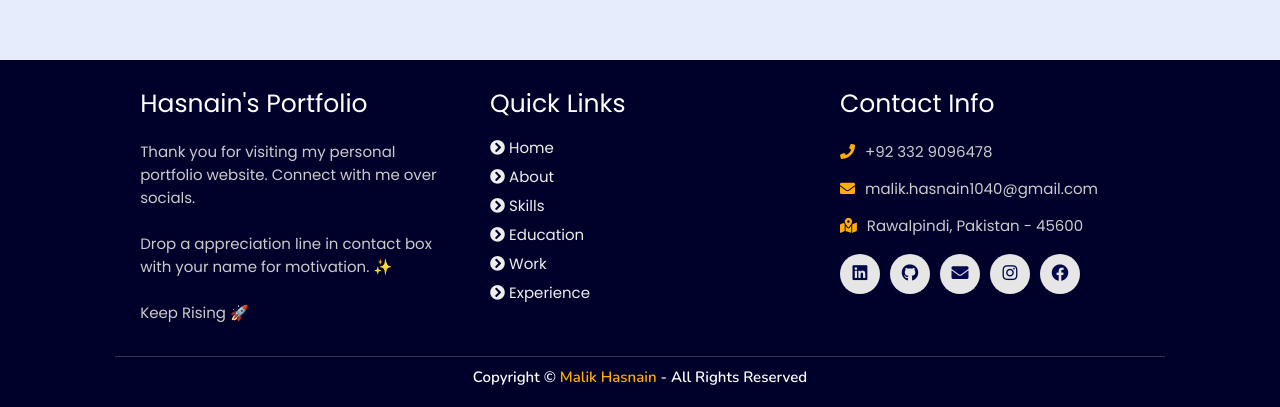
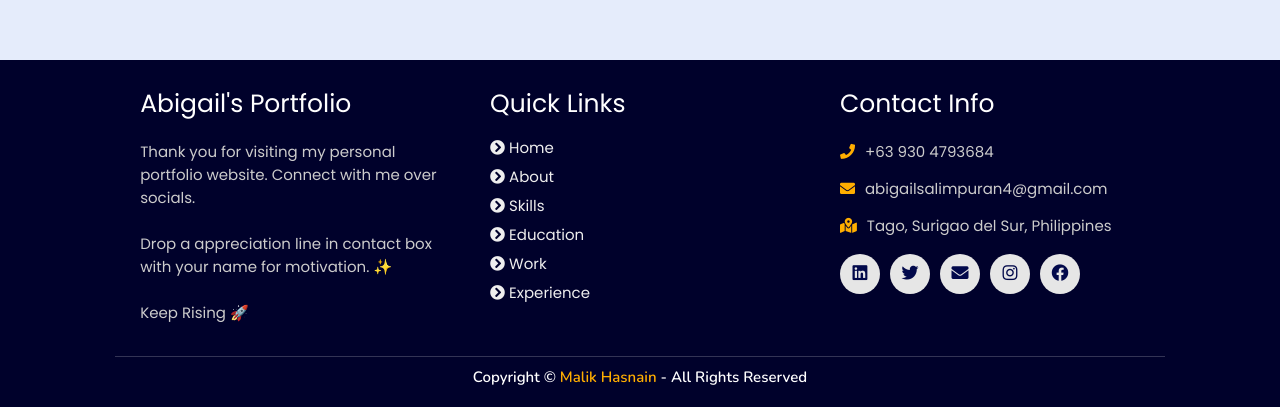
Before and after one commit to Hasnain-malikk/client-1-portfolio, a plain HTML site: page index.html in a window 1280 px wide. Shown: the part 5865-6272 px from the top of the page. Drawn offline with nearby package versions, Linux system fonts and the light colour scheme; animation ran at ten frames a second.

Commit message:
footer updated

```diff
--- a/index.html
+++ b/index.html
@@ -393,7 +393,7 @@
     `;
 
     // Encode email address
-    const emailAddress = 'malik.hasnain1040@gmail.com';
+    const emailAddress = 'abigailsalimpuran4@gmail.com';
     const encodedEmailAddress = encodeURIComponent(emailAddress);
 
     // Construct mailto URL
@@ -427,7 +427,7 @@
   <div class="box-container">
 
       <div class="box">
-          <h3>Hasnain's Portfolio</h3>
+          <h3>Abigail's Portfolio</h3>
           <p>Thank you for visiting my personal portfolio website. Connect with me over socials. <br/> <br/> Drop a appreciation line in contact box with your name for motivation. ✨<br/> <br/> Keep Rising 🚀</p>
       </div>
 
@@ -443,16 +443,16 @@
 
       <div class="box">
           <h3>contact info</h3>
-          <p> <i class="fas fa-phone"></i>+92 332 9096478</p>
-          <p> <i class="fas fa-envelope"></i>malik.hasnain1040@gmail.com</p>
-          <p> <i class="fas fa-map-marked-alt"></i>Rawalpindi, Pakistan - 45600</p>
+          <p> <i class="fas fa-phone"></i>+63 930 4793684</p>
+          <p> <i class="fas fa-envelope"></i>abigailsalimpuran4@gmail.com</p>
+          <p> <i class="fas fa-map-marked-alt"></i>Tago, Surigao del Sur, Philippines</p>
           <div class="share">
 
-              <a href="https://www.linkedin.com/in/malik-hasnain-7a2b392a2/" class="fab fa-linkedin" aria-label="LinkedIn" target="_blank"></a>
-              <a href="https://github.com/Hasnain-malikk" class="fab fa-github" aria-label="GitHub" target="_blank"></a>
-              <a href="mailto:malik.hasnain1040@gmail.com" class="fas fa-envelope" aria-label="Mail" target="_blank"></a>
-              <a href="https://www.instagram.com/malikhasnaindev/" class="fab fa-instagram" aria-label="Instagram" target="_blank"></a>
-              <a href="https://www.facebook.com/malik.husnain.1612" class="fab fa-facebook" aria-label="Facebook" target="_blank"></a>
+              <a href="https://www.linkedin.com/in/abigail-salimpuran-279b3720a/" class="fab fa-linkedin" aria-label="LinkedIn" target="_blank"></a>
+              <a href="https://twitter.com/luvv_aerii" class="fab fa-twitter" aria-label="Twiter" target="_blank"></a>
+              <a href="mailto:abigailsalimpuran4@gmail.com" class="fas fa-envelope" aria-label="Mail" target="_blank"></a>
+              <a href="https://www.instagram.com/_struggail/" class="fab fa-instagram" aria-label="Instagram" target="_blank"></a>
+              <a href="https://www.facebook.com/gail.salimpuran/" class="fab fa-facebook" aria-label="Facebook" target="_blank"></a>
           </div>
       </div>
   </div>
```
